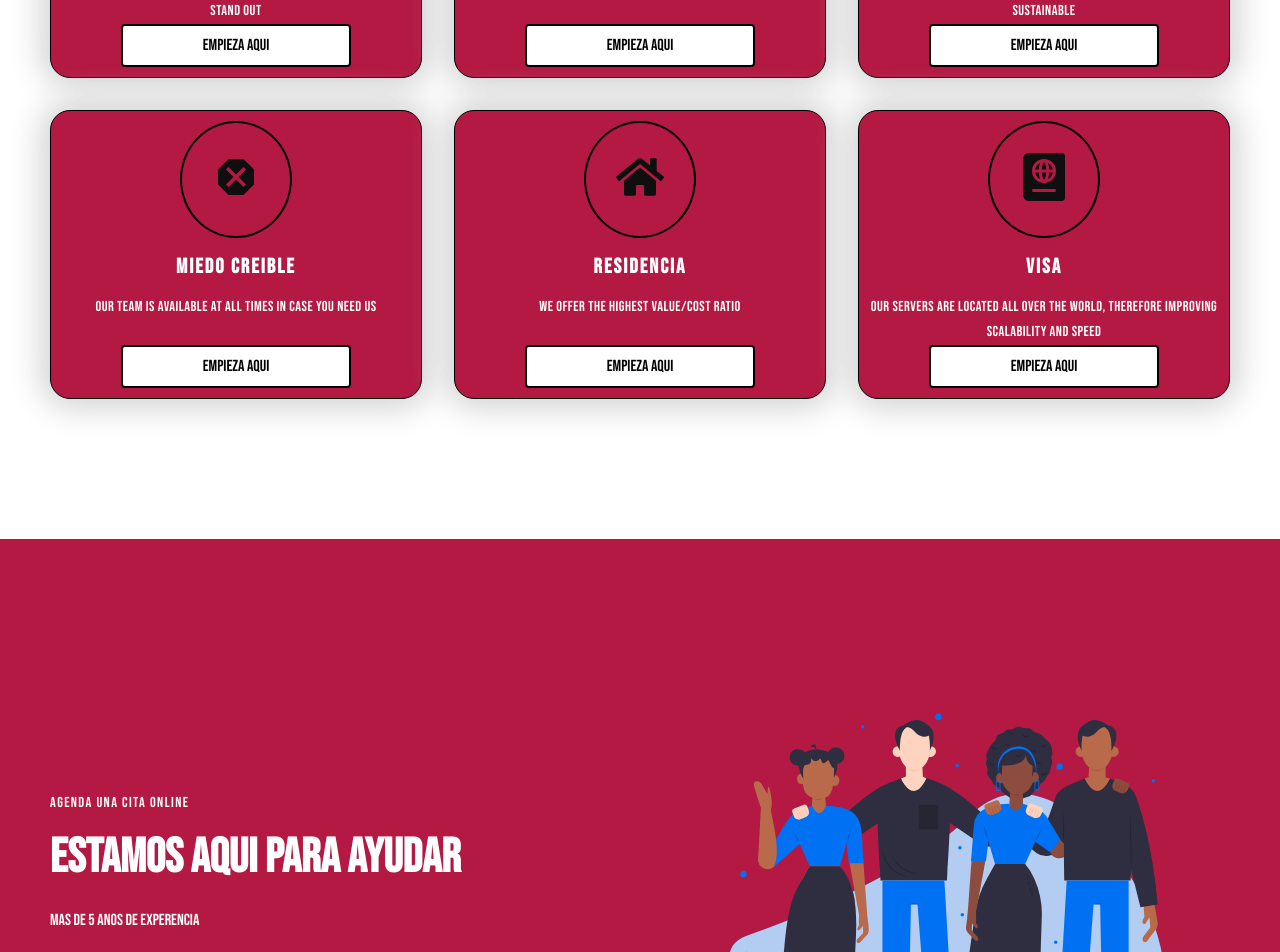
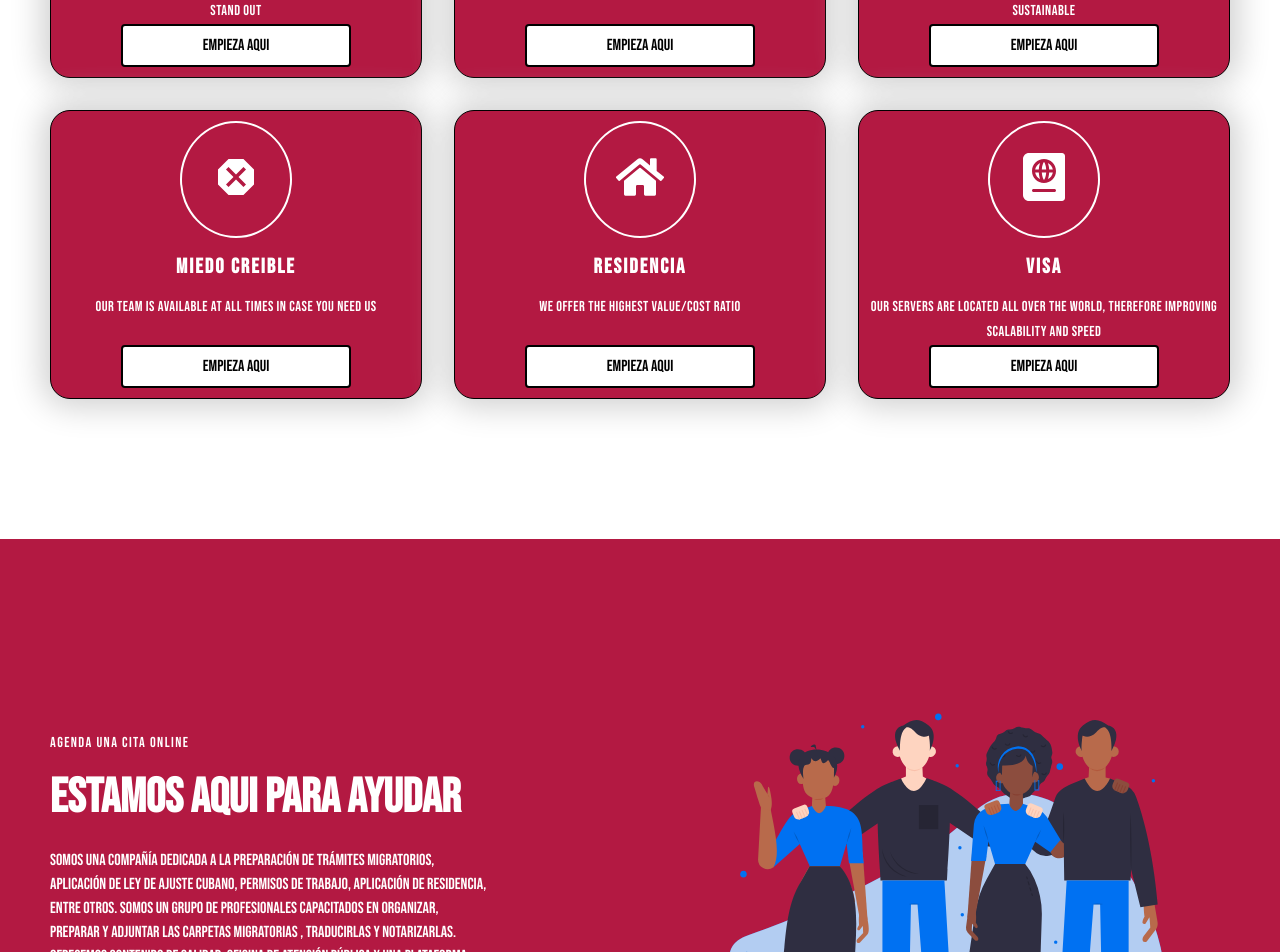
Before and after one commit to JR132662/websitetramites, a React (Create React App) app in the folder my-app/: page / in a window 1280 px wide. Shown: the part 1340-2292 px from the top of the page. Built offline with nearby package versions, Linux system fonts and the light colour scheme; a web font is replaced by a local one.

Commit message:
saved with updated feature styling and call to action div

```diff
--- a/my-app/src/Components/Features/FeaturesStyles.js
+++ b/my-app/src/Components/Features/FeaturesStyles.js
@@ -58,7 +58,7 @@ export const FeatureColumn= styled.div`
 export const FeatureImageWrapper = styled.div`
 	margin-bottom: 1rem;
 	border-radius: 50%;
-	border: 2px solid #000;
+	border: 2px solid white;
 	padding: 30px;
 `;
 export const FeatureName = styled.h3`
--- a/my-app/src/Data/FeaturesData.js
+++ b/my-app/src/Data/FeaturesData.js
@@ -9,7 +9,7 @@ import { MdDangerous } from 'react-icons/md';
 
 
 
-const iconStyle = (Icon) => <Icon size="3rem" color="#0f0f0f" />;
+const iconStyle = (Icon) => <Icon size="3rem" color="white" />;
 
 export const FeaturesData = [
 	{
--- a/my-app/src/Data/HeroData.js
+++ b/my-app/src/Data/HeroData.js
@@ -52,7 +52,7 @@ export const heroFour = {
 	},
 	headline: 'Estamos aqui para ayudar ',
 	description:
-		'mas de 5 anos de experencia ',
+		'Somos una compañía dedicada a la preparación de trámites migratorios, aplicación de ley de ajuste cubano, permisos de trabajo, aplicación de residencia, entre otros. Somos un grupo de profesionales capacitados en organizar, preparar y adjuntar las carpetas migratorias , traducirlas y notarizarlas. Ofrecemos contenido de calidad, oficina de atención pública y una plataforma digital para la gestión total de sus servicios.',
 	buttonLabel: 'Agendar Cita!',
 
 	linkTo: '/download',
```
